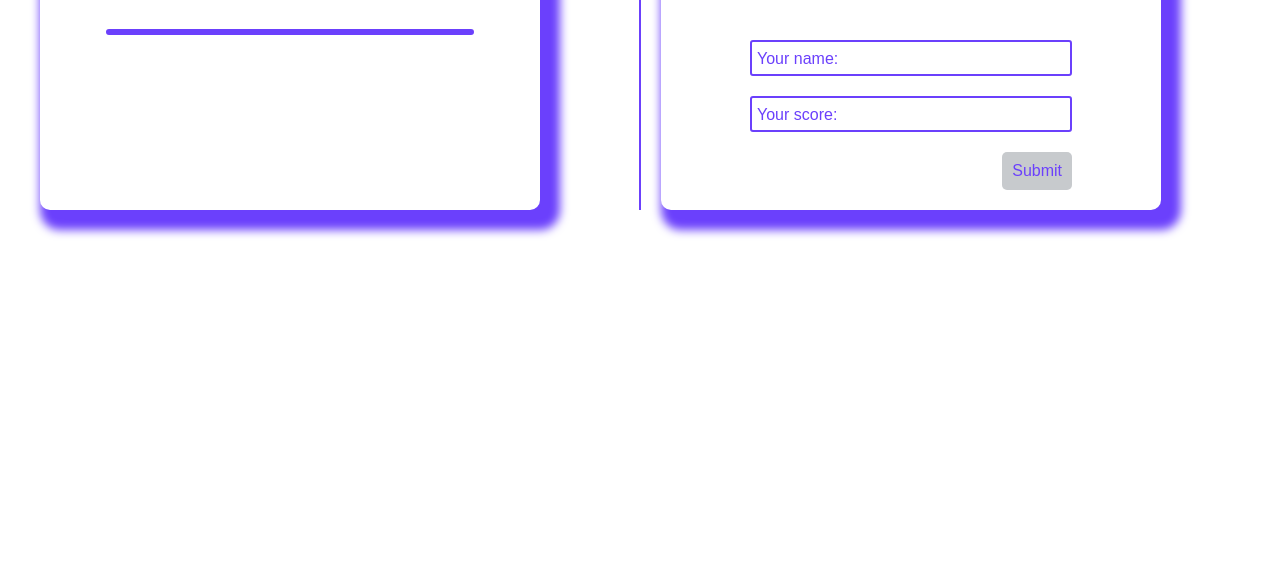
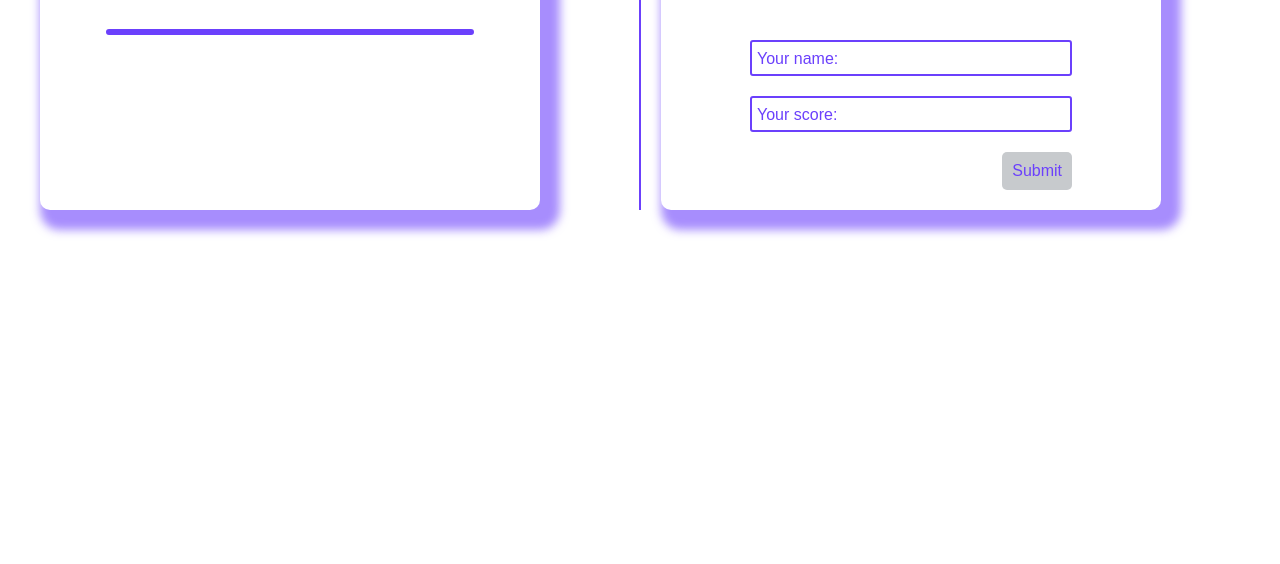
Before and after one commit to Alfredbis29/My-Leaderbord-Project, a website built with webpack: page src/index.html in a window 1280 px wide. Shown: the part 236-800 px from the top of the page. Built offline with nearby package versions, Linux system fonts and the light colour scheme; no server answers.

Commit message:
add design

```diff
--- a/src/style.css
+++ b/src/style.css
@@ -45,7 +45,7 @@ section {
   padding: 20px;
   border-radius: 10px;
   background: #fff;
-  box-shadow: 10px 10px 10px 10px #6b40fc;
+  box-shadow: 10px 10px 10px 10px #6c40fc98;
 }
 
 h2 {
```
